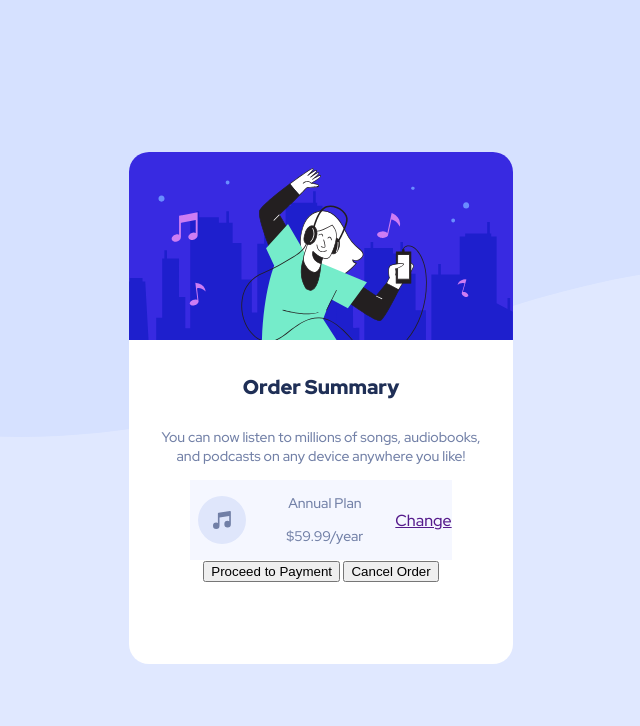
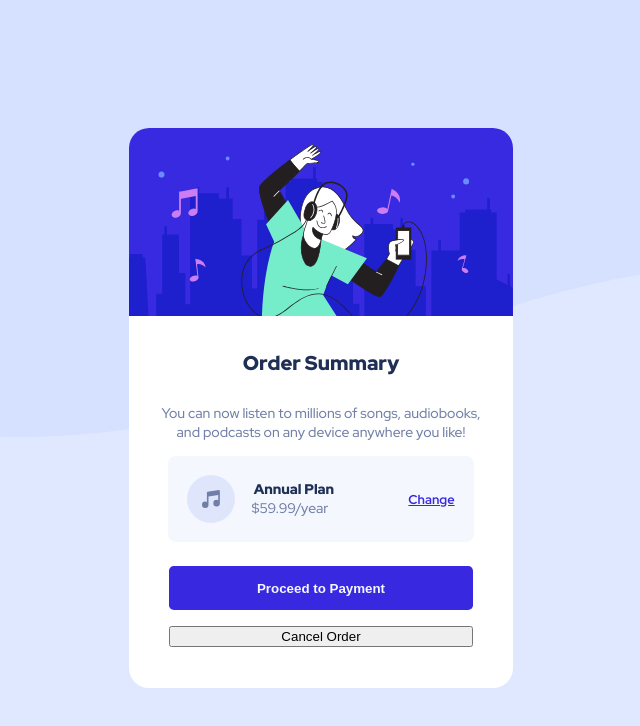
Before and after one commit to jairpss/order-summary-component, a plain HTML site: page index.html in a window 1280 px wide. Shown: the whole page, without its empty margins (327-967 px from the left). Drawn offline with Linux system fonts and the light colour scheme.

Commit message:
text done

```diff
--- a/style/style.scss
+++ b/style/style.scss
@@ -1,4 +1,4 @@
-@import url('https://fonts.googleapis.com/css2?family=Red+Hat+Display:wght@500;700;900&display=swap');
+@import url("https://fonts.googleapis.com/css2?family=Red+Hat+Display:wght@500;700;900&display=swap");
 
 // ## Colors
 
@@ -10,36 +10,34 @@ $dark-blue: hsl(223, 47%, 23%);
 
 //Font
 
-$main-font: 'Red Hat Display', sans-serif;
+$main-font: "Red Hat Display", sans-serif;
 
-
-body{
+body {
   font-size: 16px;
   font-family: $main-font;
   height: 100vh;
   width: 100vw;
   background-color: $pale-blue;
-    background-image: url('../images/pattern-background-desktop.svg');
+  background-image: url("../images/pattern-background-desktop.svg");
   background-repeat: no-repeat;
   display: flex;
   justify-content: center;
   align-items: center;
 }
 
-.main{
+.main {
   background-color: #ffffff;
   width: 24rem;
-    height: 32rem;
+  height: 35rem;
   border-radius: 20px;
   position: relative;
 
-    img{
+  img {
     background-size: cover;
     width: 100%;
     border-top-left-radius: 20px;
     border-top-right-radius: 20px;
   }
-
 }
 
 .content {
@@ -51,15 +49,14 @@ body{
   align-items: center;
   text-align: center;
 
-
-    h1{
+  h1 {
     color: $dark-blue;
     font-size: 20px;
     font-weight: 900;
     padding-top: 1rem;
   }
 
-    p{
+  p {
     color: $desaturated-blue;
     font-size: 14px;
     font-weight: 500;
@@ -67,16 +64,58 @@ body{
     padding: 0 2rem;
   }
 
-    .content-plan{
+  .content-plan {
     background-color: $very-pale-blue;
     display: flex;
     flex-direction: row;
     align-items: center;
+    border-radius: 0.5rem;
+    padding: 0.5rem 1.2rem;
+    margin-bottom: 1.5rem;
 
-        img{
+    img {
       width: 50%;
       height: 50%;
-            padding: 0 .5rem;
+      padding: 0 1rem 0 0;
+    }
+
+    .content-plan-text {
+      display: flex;
+      flex-direction: column;
+
+      .content-plan-title {
+        font-weight: 900;
+        color: $dark-blue;
+        padding: 0;
+        margin: 1rem 1.5rem 0 0;
+      }
+
+      .content-plan-price {
+        padding: 0;
+        margin: 0 2rem 1rem 0;
+      }
+    }
+
+    .content-plan-link {
+      color: $bright-blue;
+      font-size: 0.8rem;
+      margin-left: 3rem;
+      font-weight: 700;
+    }
+  }
+
+  .buttons {
+    display: flex;
+    flex-direction: column;
+
+    .pay-btn {
+      background-color: $bright-blue;
+      border: none;
+      border-radius: 0.3rem;
+      padding: 0.9rem 5.5rem;
+      color: $very-pale-blue;
+      font-weight: 700;
+      margin-bottom: 1rem;
     }
   }
 }
```
Also changed, not shown: order-summary-component-main/index.html (deleted, +0 -37 lines), order-summary-component-main/design/active-states.jpg (deleted), order-summary-component-main/design/desktop-design.jpg (deleted), order-summary-component-main/design/desktop-preview.jpg (deleted), order-summary-component-main/design/mobile-design.jpg (deleted), order-summary-component-main/images/favicon-32x32.png (deleted), order-summary-component-main/images/icon-music.svg (deleted), order-summary-component-main/images/illustration-hero.svg (deleted), order-summary-component-main/images/pattern-background-desktop.svg (deleted), order-summary-component-main/images/pattern-background-mobile.svg (deleted), style/style.css, 5 other files. Lines whose indentation alone changed are shown as unchanged.
